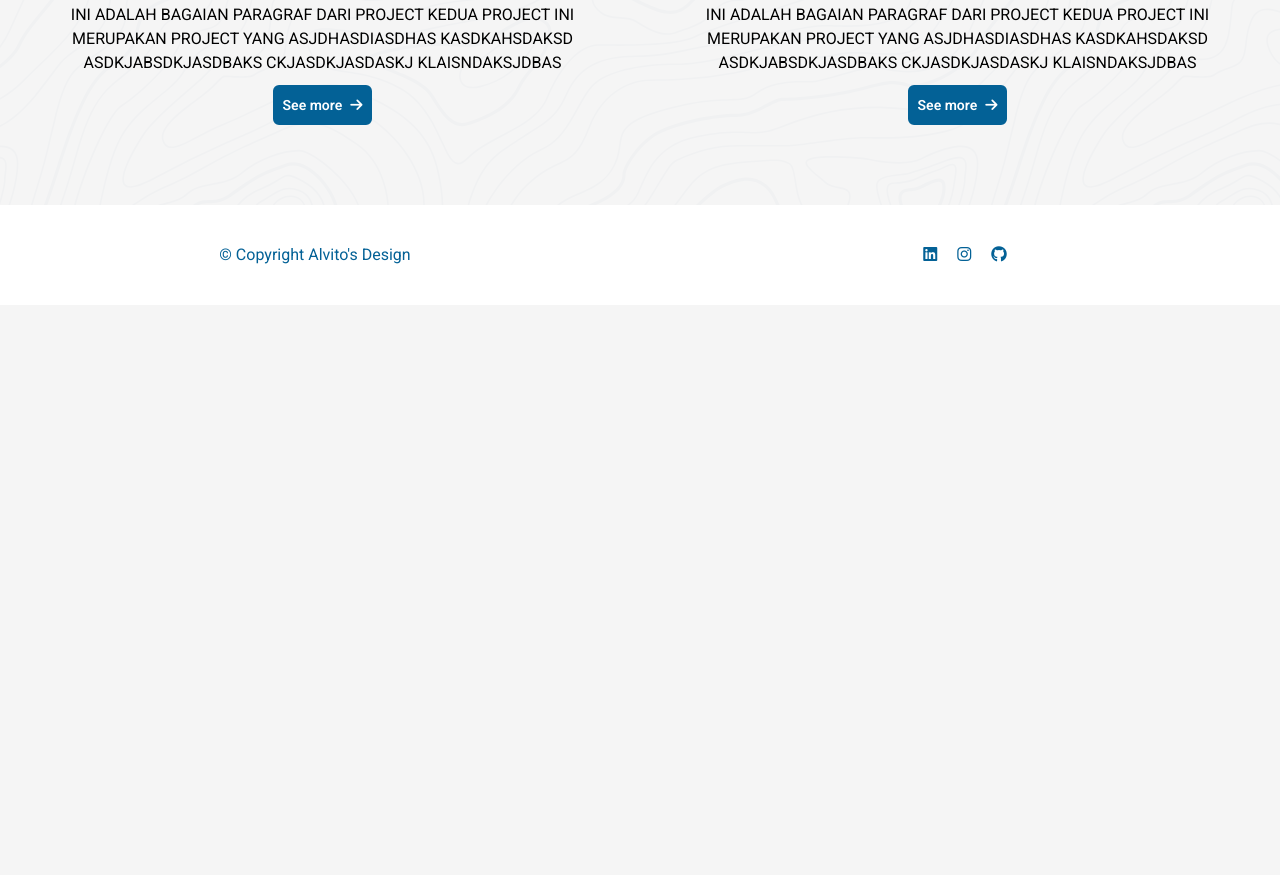
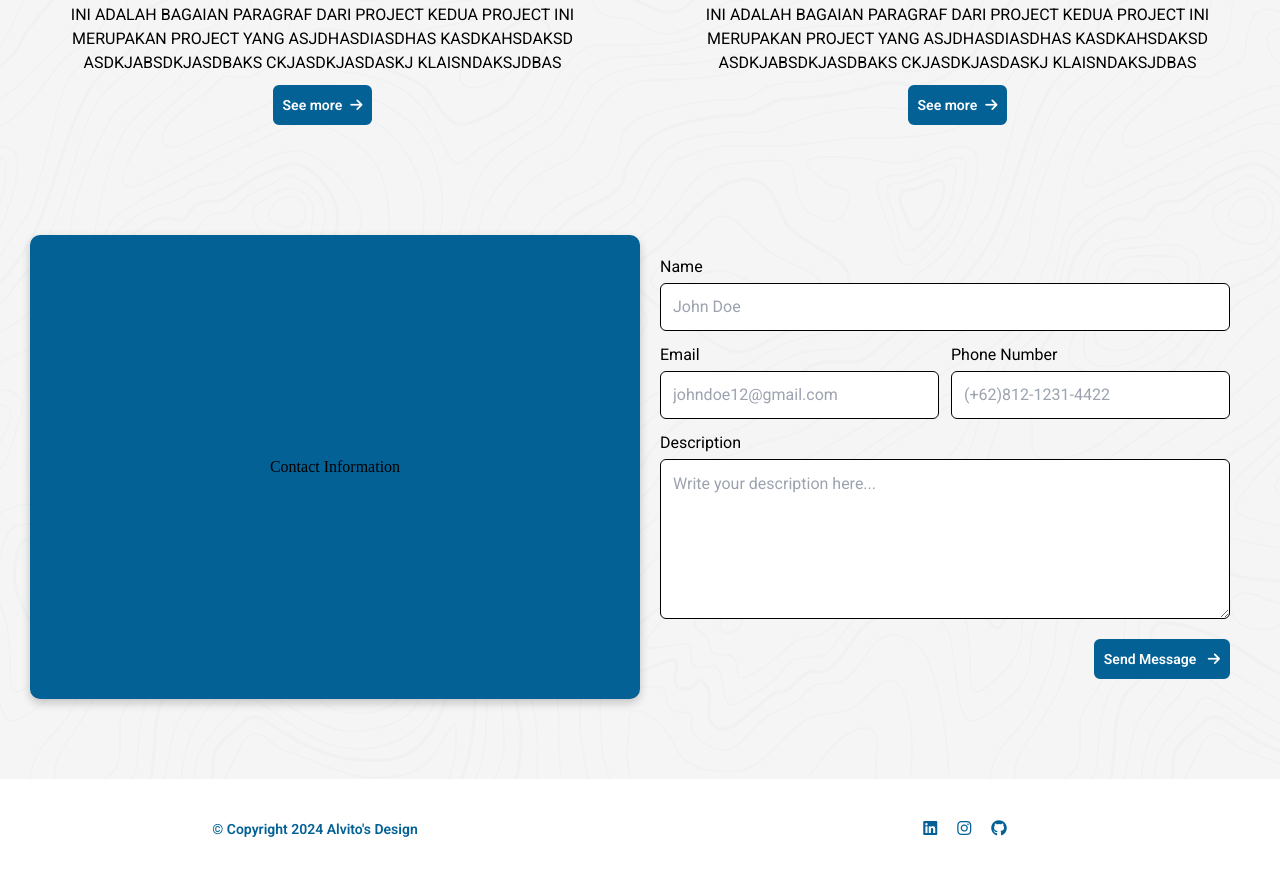
Before and after one commit to alvitobhamakerti/portfolio-v1, a plain HTML site: page index.html in a window 1280 px wide. Shown: the part 1147-2022 px from the top of the page. Before the commit the page ends 1452 px from the top, so only its background shows below. Drawn offline with nearby package versions, Linux system fonts and the light colour scheme.

Commit message:
feat: adding contact me form

```diff
--- a/index.html
+++ b/index.html
@@ -144,9 +144,63 @@
             </button>
           </div>
         </div>
+        <div class="contact-me flex justify-center grid grid-cols-4 gap-0">
+          <div class="contact-info flex justify-center col-span-2 bg-[#036196]">
+            <h1>Contact Information</h1>
+          </div>
+          <div class="contact-form flex justify-start col-span-2 p-5">
+            <div class="button-contact flex-col justify-start w-full gap-3">
+              <div>
+                <span class="flex justify-start mb-1">Name</span>
+                <input
+                  placeholder="John Doe"
+                  type="text"
+                  class="flex justify-center border border-black rounded-md w-full h-[3em] mb-3 pl-3 bg-opacity-0"
+                />
+              </div>
+              <div class="flex justify-start gap-3">
+                <div class="flex flex-col w-full">
+                  <span class="flex justify-start mb-1">Email</span>
+                  <input
+                    placeholder="johndoe12@gmail.com"
+                    type="email"
+                    class="flex justify-center border border-black rounded-md w-full h-[3em] mb-3 pl-3"
+                  />
+                </div>
+                <div class="flex flex-col w-full">
+                  <span class="flex justify-start mb-1">Phone Number</span>
+                  <input
+                    type="number"
+                    placeholder="(+62)812-1231-4422"
+                    class="flex justify-center border border-black rounded-md w-full h-[3em] mb-3 pl-3"
+                  />
+                </div>
+              </div>
+              <div>
+                <span class="flex justify-start mb-1">Description</span>
+                <textarea
+                  placeholder="Write your description here..."
+                  type="text"
+                  class="flex justify-start border border-black rounded-md w-full h-[10em] p-3"
+                ></textarea>
+              </div>
+              <div class="flex justify-end mt-5">
+                <button
+                  id="submit-contact"
+                  class="button-contact bg-[#036196] text-white text-sm font-semibold hover:bg-white hover:text-[#036196] border-2 border-[#036196] rounded-md p-2"
+                >
+                  Send Message
+                  <i class="fas fa-arrow-right ml-2"></i>
+                </button>
+              </div>
+            </div>
+          </div>
+        </div>
         <footer class="grid-footerutama">
           <section class="grid-footer1">
-            <span>&copy; Copyright Alvito's Design</span>
+            <span class="text-sm font-semibold"
+              >&copy; Copyright 2024 Alvito's Design</span
+            >
           </section>
           <section class="grid-footer2">
             <div class="social-media-link">
--- a/style.css
+++ b/style.css
@@ -336,6 +336,31 @@ footer span {
   font-weight: 500;
 }
 
+.contact-me {
+  margin: 0 auto;
+  margin-bottom: 50px;
+  width: 100%;
+  display: grid;
+  padding: 30px;
+  /* gap: 50px; */
+  justify-content: center;
+}
+
+.contact-info {
+  display: flex;
+  justify-content: center;
+  align-items: center;
+  background-color: #02275d;
+  border-radius: 10px;
+  box-shadow: 0 4px 10px rgba(0, 0, 0, 0.2);
+}
+
+.contact-form {
+  display: flex;
+  align-items: center;
+  border-radius: 10px;
+}
+
 /* .circle-bottom  */
 /* .circle-top {
   position: absolute;
```
